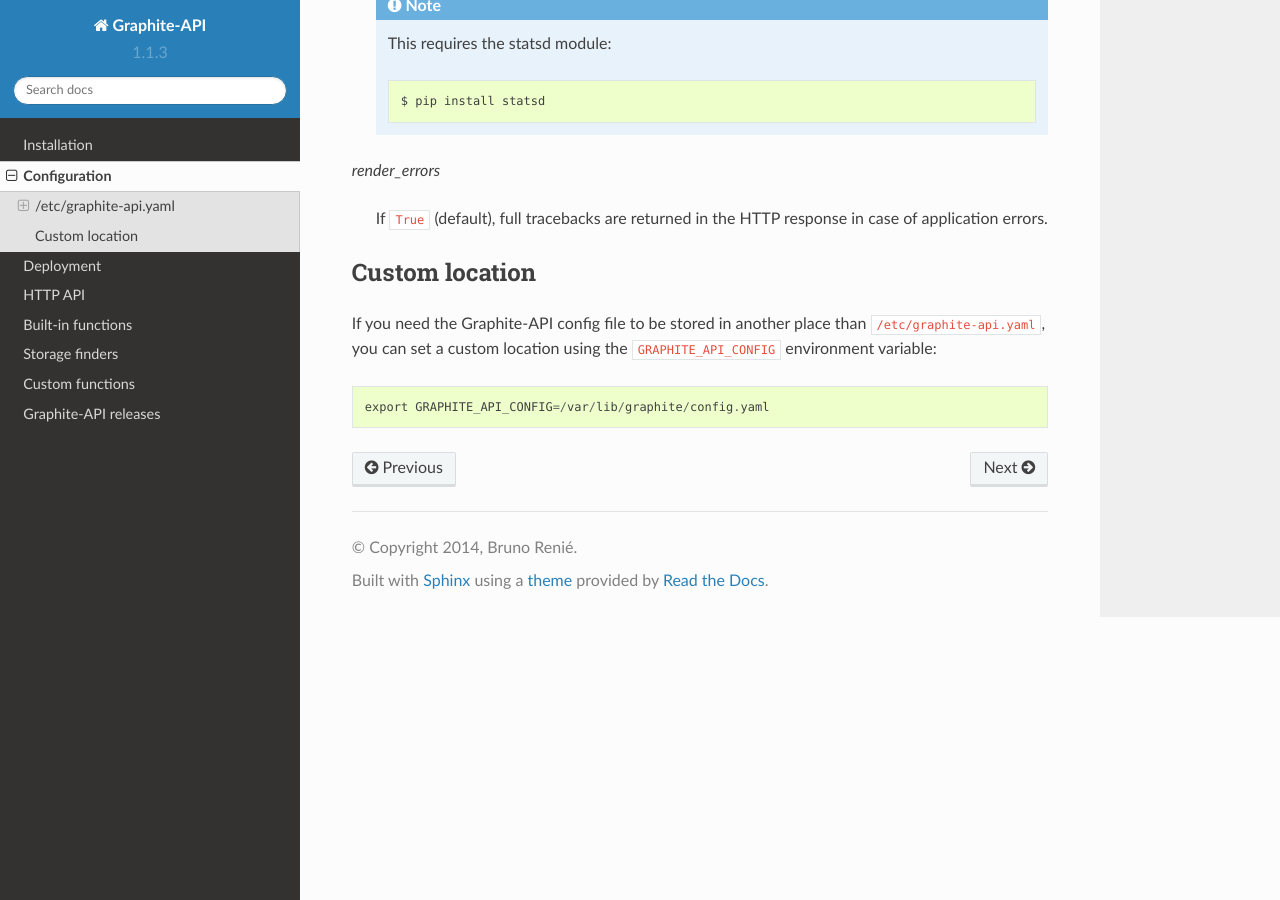
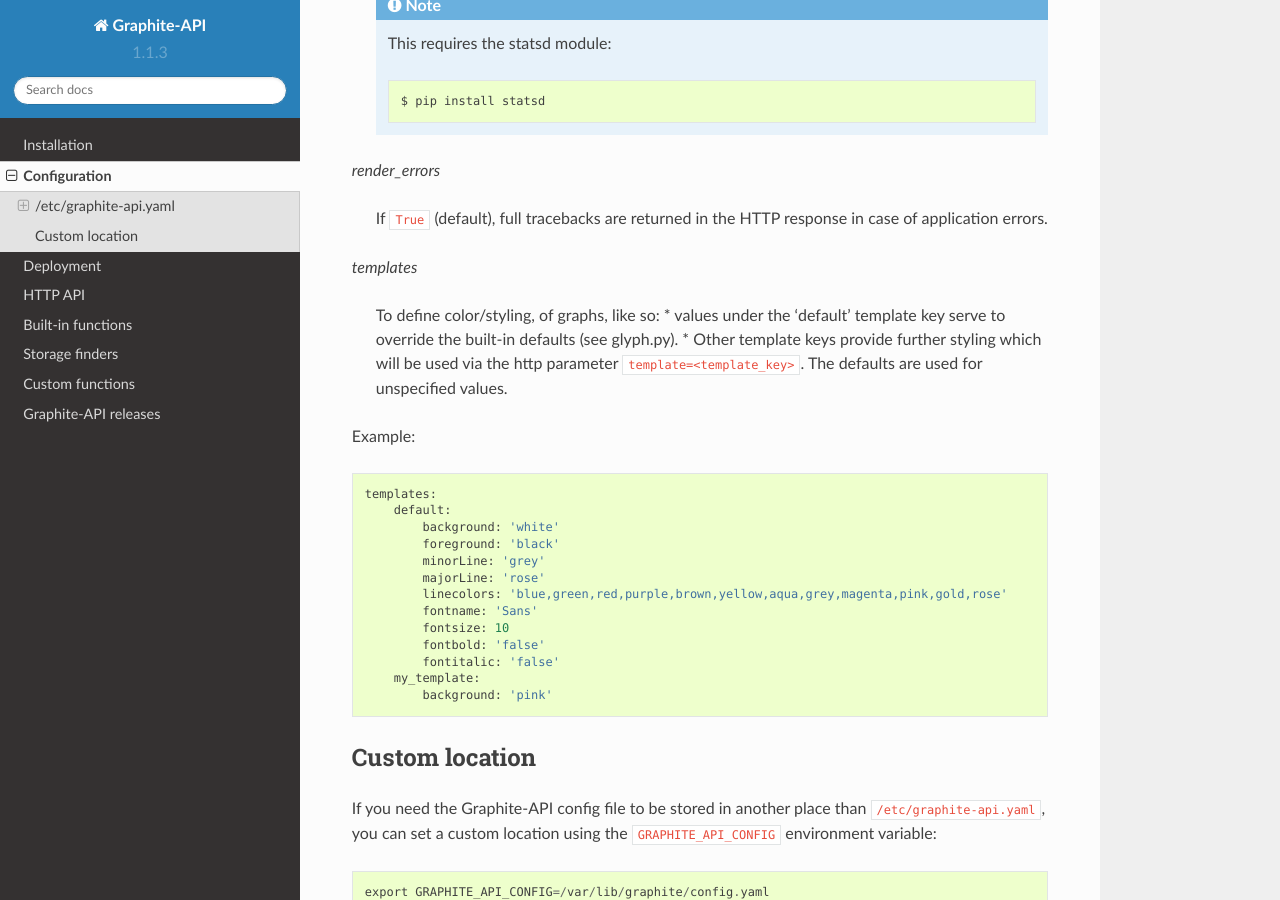
Before and after one commit to brutasse/graphite-api, a Sphinx documentation site: the page built from docs/configuration.rst, in a window 1280 px wide and 900 px high, scrolled down 3881 px. Built offline with Sphinx 7.4.7 and the Read the Docs theme 2.0.0, drawn with Linux system fonts in a browser that asks for light colours.

Commit message:
Support template to fix #35

```diff
--- a/docs/api.rst
+++ b/docs/api.rst
@@ -1125,8 +1125,7 @@
 
 *Default: default*
 
-Used to specify a template from ``graphTemplates.conf`` to use for default
-colors and graph styles.
+Used to specify a template to use for default colors and graph styles.
 
 Example::
 
--- a/docs/configuration.rst
+++ b/docs/configuration.rst
@@ -190,6 +190,32 @@
   If ``True`` (default), full tracebacks are returned in the HTTP
   response in case of application errors.
 
+*templates*
+
+  To define color/styling, of graphs, like so:
+  * values under the 'default' template key serve to override
+  the built-in defaults (see glyph.py).
+  * Other template keys provide further styling which will be used
+  via the http parameter ``template=<template_key>``.
+  The defaults are used for unspecified values.
+
+Example::
+
+    templates:
+        default:
+            background: 'white'
+            foreground: 'black'
+            minorLine: 'grey'
+            majorLine: 'rose'
+            linecolors: 'blue,green,red,purple,brown,yellow,aqua,grey,magenta,pink,gold,rose'
+            fontname: 'Sans'
+            fontsize: 10
+            fontbold: 'false'
+            fontitalic: 'false'
+        my_template:
+            background: 'pink'
+
+
 Custom location
 ---------------
 
```
Also changed, not shown: 4 other files.
